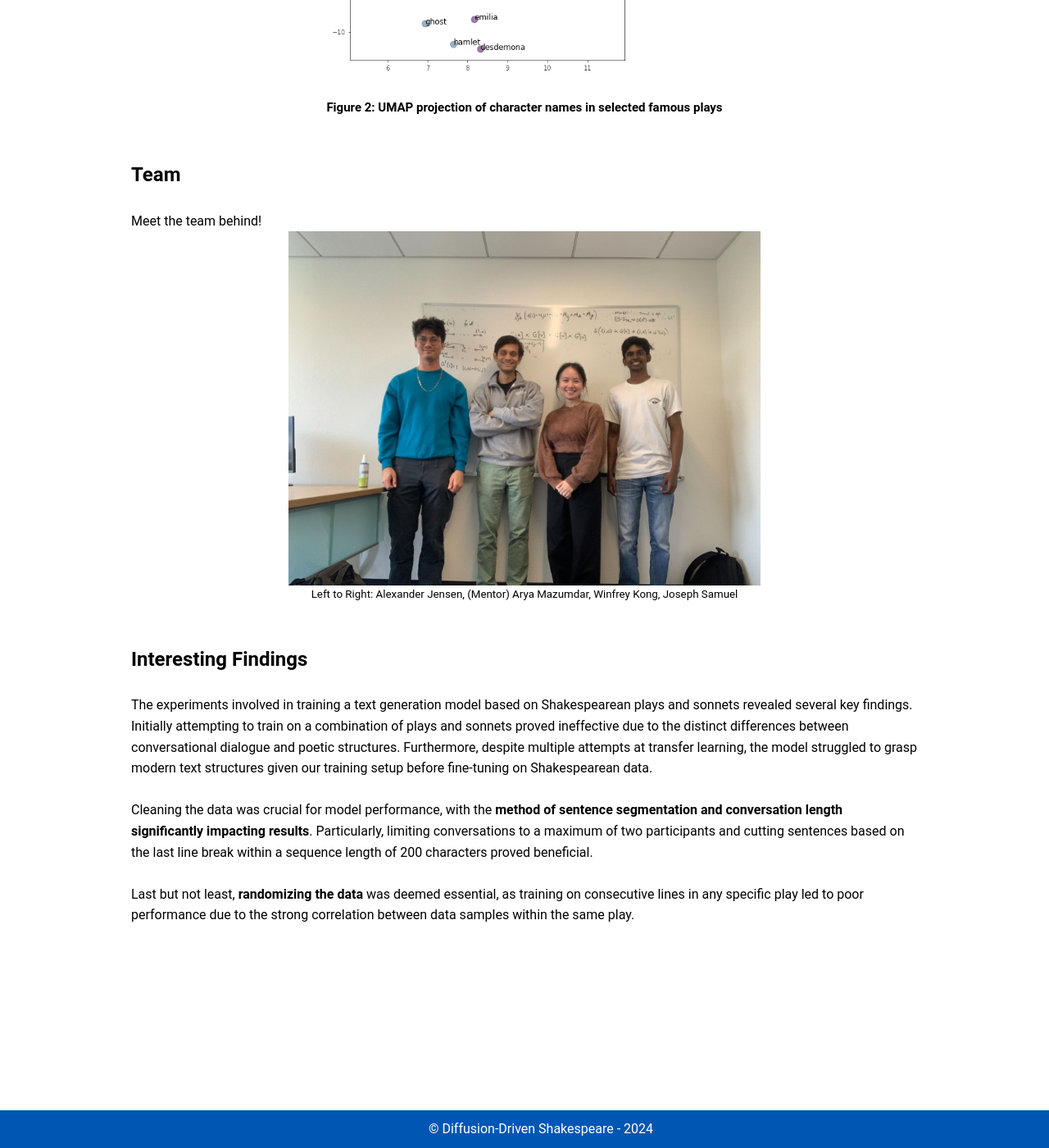
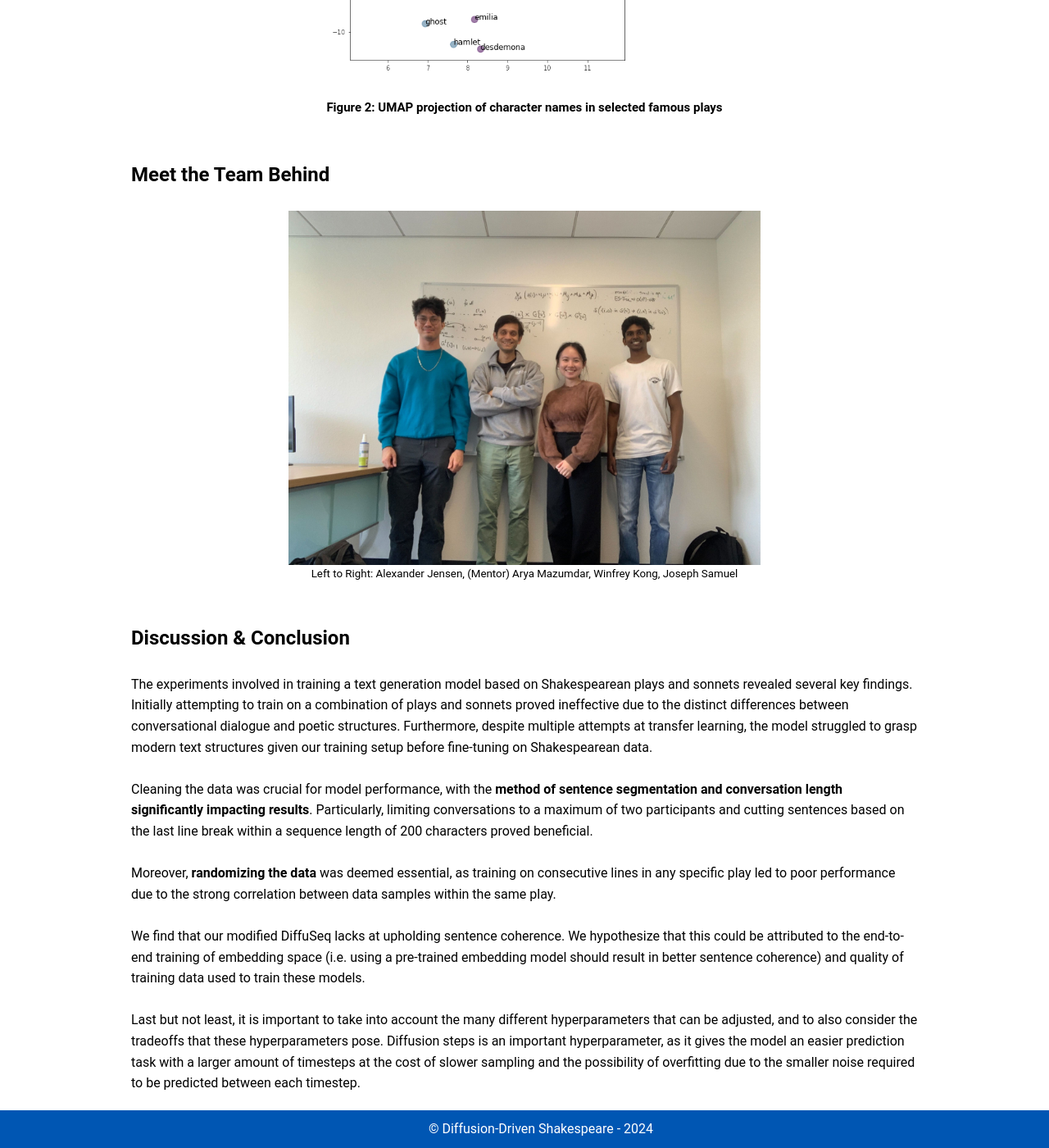
Before and after one commit to xianyingkong/diffusion-text-generation, a Jekyll site: the page built from docs/index.md, in a window 1280 px wide and 1400 px high, scrolled down 4507 px. Shown: the whole window at 82% size. Built offline with Jekyll 4.4.1, drawn with Linux system fonts in a browser that asks for light colours.

Commit message:
Update index.md

```diff
--- a/docs/index.md
+++ b/docs/index.md
@@ -128,15 +128,13 @@ When the model is trained with character names at the start of each conversation
 
 <br>
 
-## **Team** {#team}
-
-Meet the team behind!
+## **Meet the Team Behind** {#team}
 
 ![Team Photo](/assets/team.jpg){: style="text-align: center; display: block; margin: 0 auto;" #small-img }
 <p style="font-size: smaller; text-align: center;">Left to Right: Alexander Jensen, (Mentor) Arya Mazumdar, Winfrey Kong, Joseph Samuel</p>
 <br>
 
-## **Interesting Findings** {#findings}
+## **Discussion & Conclusion** {#findings}
 
 The experiments involved in training a text generation model based on Shakespearean plays and sonnets revealed several key findings. Initially attempting to train on a combination of plays and sonnets proved ineffective due to the distinct differences between conversational dialogue and poetic structures. Furthermore, despite multiple attempts at transfer learning, the model struggled to grasp modern text structures given our training setup before fine-tuning on Shakespearean data.
 
@@ -146,7 +144,15 @@ Cleaning the data was crucial for model performance, with the **method of senten
 
 <br>
 
-Last but not least, **randomizing the data** was deemed essential, as training on consecutive lines in any specific play led to poor performance due to the strong correlation between data samples within the same play.
+Moreover, **randomizing the data** was deemed essential, as training on consecutive lines in any specific play led to poor performance due to the strong correlation between data samples within the same play.
+
+<br>
+
+We find that our modified DiffuSeq lacks at upholding sentence coherence. We hypothesize that this could be attributed to the end-to-end training of embedding space (i.e. using a pre-trained embedding model should result in better sentence coherence) and quality of training data used to train these models.
+
+<br>
+
+Last but not least, it is important to take into account the many different hyperparameters that can be adjusted, and to also consider the tradeoffs that these hyperparameters pose. Diffusion steps is an important hyperparameter, as it gives the model an easier prediction task with a larger amount of timesteps at the cost of slower sampling and the possibility of overfitting due to the smaller noise required to be predicted between each timestep.
 
 <br>
 <br>
```
